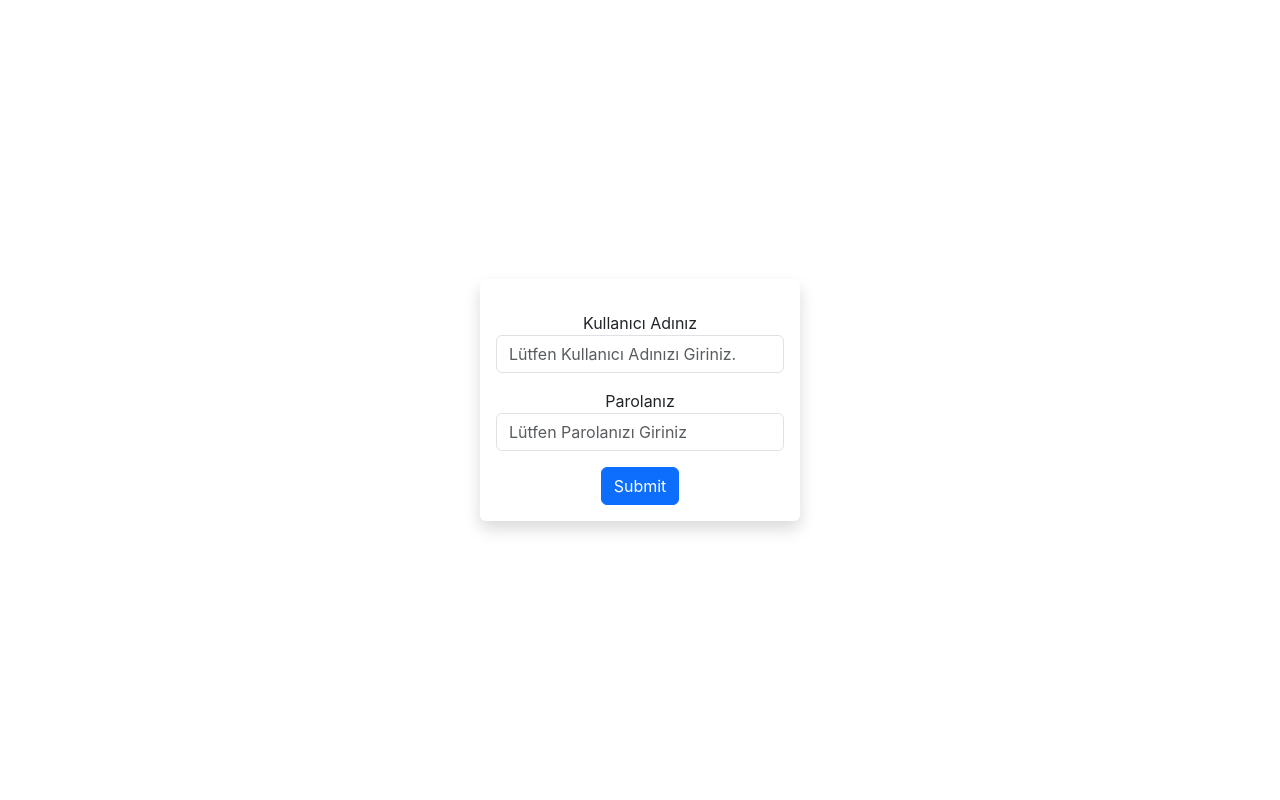
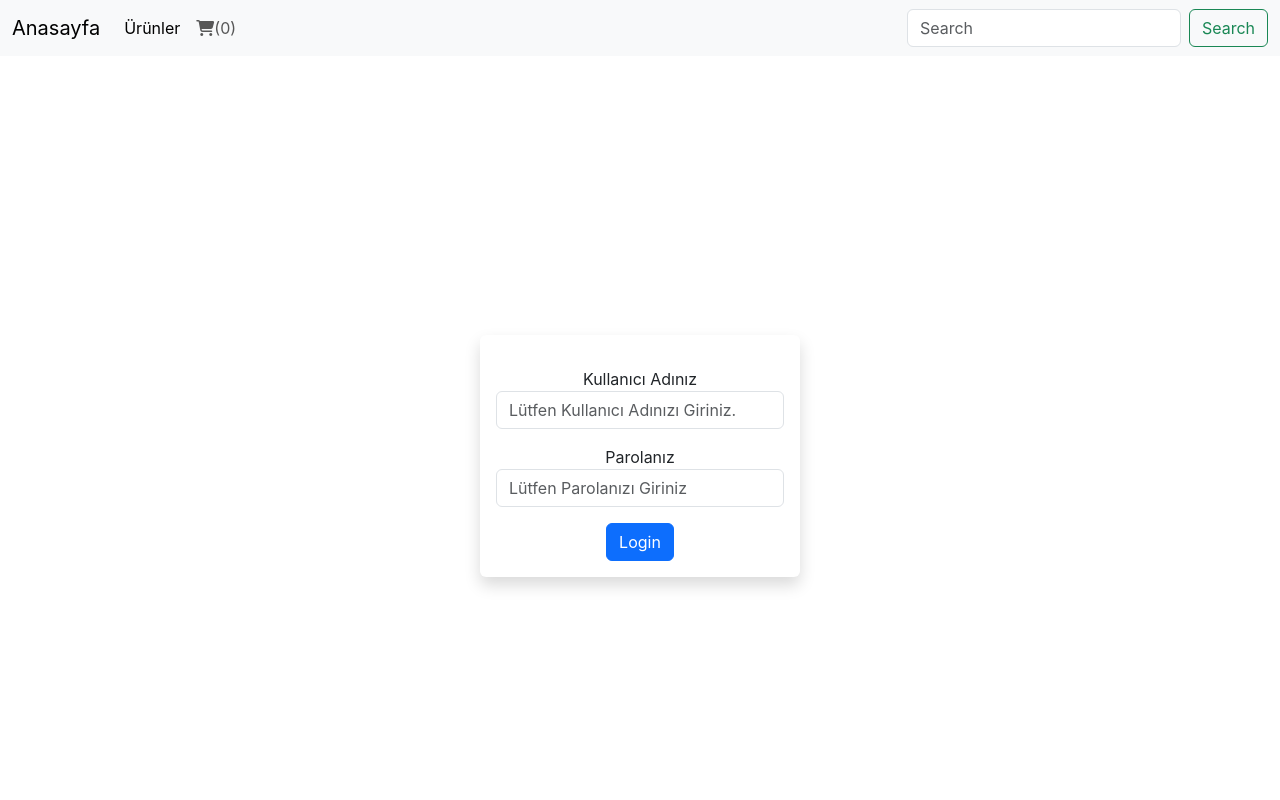
Before and after one commit to cengizhansahin/react-redux, a React (Create React App) app: page / in a window 1280 px wide. Shown: the top 800 px of the page. Built offline with nearby package versions, Linux system fonts and the light colour scheme; no server answers.

Commit message:
login kısmı kullnıcı girişi eklendi

```diff
--- a/src/App.js
+++ b/src/App.js
@@ -6,15 +6,17 @@ import { Route, Routes } from "react-router-dom";
 import Cart from "./components/Cart";
 import { ToastContainer } from "react-toastify";
 import Login from "./components/Login";
+import { useSelector } from "react-redux";
 
 function App() {
+  const user = useSelector((state) => state.user.user);
   return (
     <div className="App">
-      <Login />
       <Navbar />
       <ToastContainer />
       <Routes>
-        <Route path="/" element={<BookList />} />
+        <Route path="/login" element={<Login />} />
+        <Route path="/" element={user ? <BookList /> : <Login />} />
         <Route path="/cart" element={<Cart />} />
       </Routes>
       <Footer />
--- a/src/components/Login.jsx
+++ b/src/components/Login.jsx
@@ -1,10 +1,66 @@
-import React from "react";
+import axios from "axios";
+import React, { useState } from "react";
+import { useDispatch } from "react-redux";
+import { loginSuccess } from "../redux/userSlice";
+import { useNavigate } from "react-router-dom";
 
 function Login() {
+  const [username, setUsername] = useState("");
+  const [password, setpassword] = useState("");
+  const dispatch = useDispatch();
+  const navigate = useNavigate();
+
+  const handleLogin = (e) => {
+    e.preventDefault();
+    // fetch("https://dummyjson.com/auth/login", {
+    //   method: "POST",
+    //   headers: { "Content-Type": "application/json" },
+    //   body: JSON.stringify({
+    //     username: username,
+    //     password: password,
+    //   }),
+    // })
+    //   .then((res) => res.json())
+    //   .then((data) => {
+    //     if (data.token) {
+    //       dispatch(loginSuccess(data.username));
+    //       navigate("/");
+    //     } else {
+    //       navigate("/login");
+    //       alert("Kullanıcı adınız veya parola hatalı.");
+    //     }
+    //   })
+    //   .catch((err) => {
+    //     console.log(err);
+    //     alert("Giriş başarısız.");
+    //   });
+
+    axios
+      .post("https://dummyjson.com/auth/login", {
+        username,
+        password,
+      })
+      .then((res) => {
+        // console.log(res);
+        if (res.data.token) {
+          dispatch(loginSuccess(res.data.username));
+          // console.log(res.data.username);
+          navigate("/");
+        } else {
+          console.log("kullanıcı adı veya parola hatalı");
+          navigate("/login");
+        }
+      })
+      .catch((error) => {
+        console.log(error);
+        navigate("/login");
+      });
+  };
+
   return (
     <div className="vh-100 d-flex align-items-center justify-content-center">
       <div className="shadow p-3 rounded bg-white w-25">
-        <form>
+        <form onSubmit={handleLogin}>
           <div className="form-group my-3">
             <label htmlFor="username">Kullanıcı Adınız</label>
             <input
@@ -13,6 +69,8 @@ function Login() {
               id="username"
               aria-describedby="usernameDescription"
               placeholder="Lütfen Kullanıcı Adınızı Giriniz."
+              value={username}
+              onChange={(e) => setUsername(e.target.value)}
             />
           </div>
           <div className="form-group my-3">
@@ -22,10 +80,12 @@ function Login() {
               className="form-control"
               id="password"
               placeholder="Lütfen Parolanızı Giriniz"
+              value={password}
+              onChange={(e) => setpassword(e.target.value)}
             />
           </div>
           <button type="submit" className="btn btn-primary">
-            Submit
+            Login
           </button>
         </form>
       </div>
--- a/src/redux/userSlice.js
+++ b/src/redux/userSlice.js
@@ -10,8 +10,8 @@ const userSlice = createSlice({
     loginSuccess: (state, action) => {
       state.user = action.payload;
     },
-    logoutSuccess: (state, action) => {
-      state.user = action.payload;
+    logoutSuccess: (state) => {
+      state.user = null;
     },
   },
 });
```
